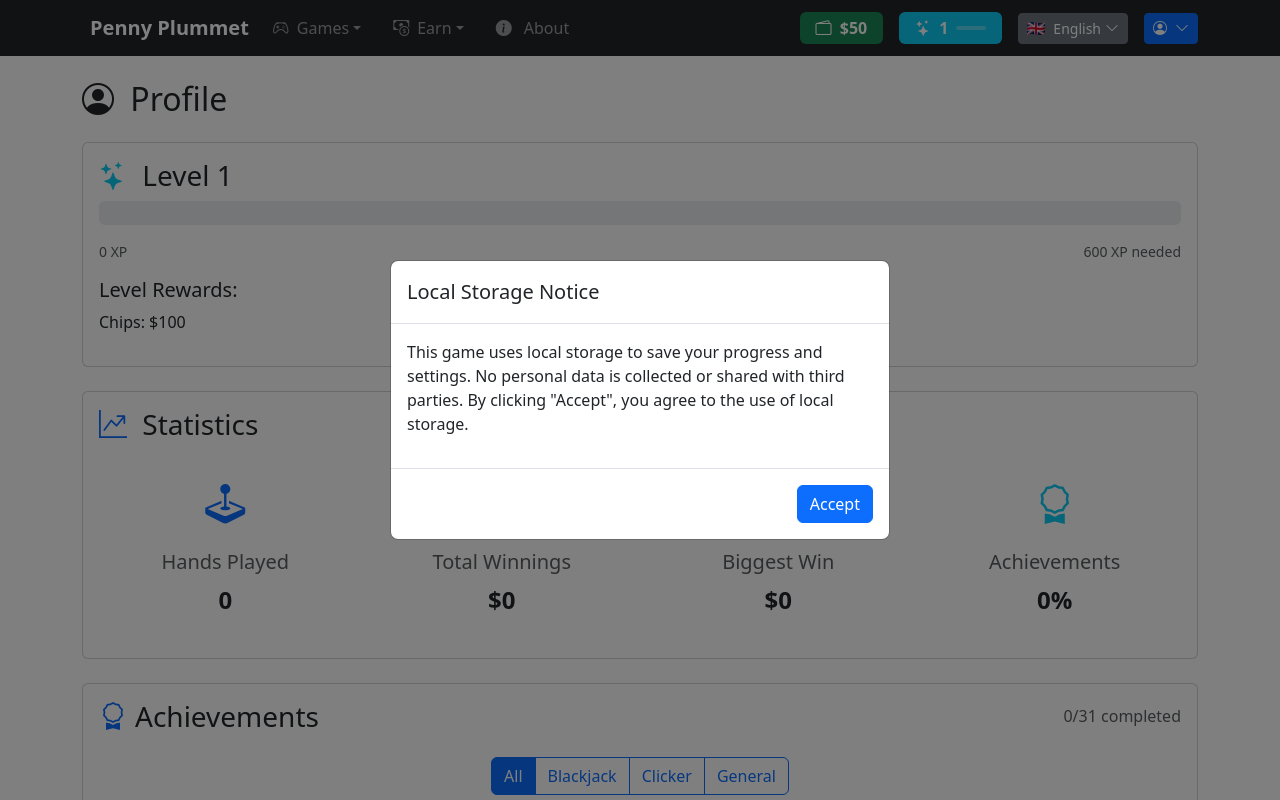
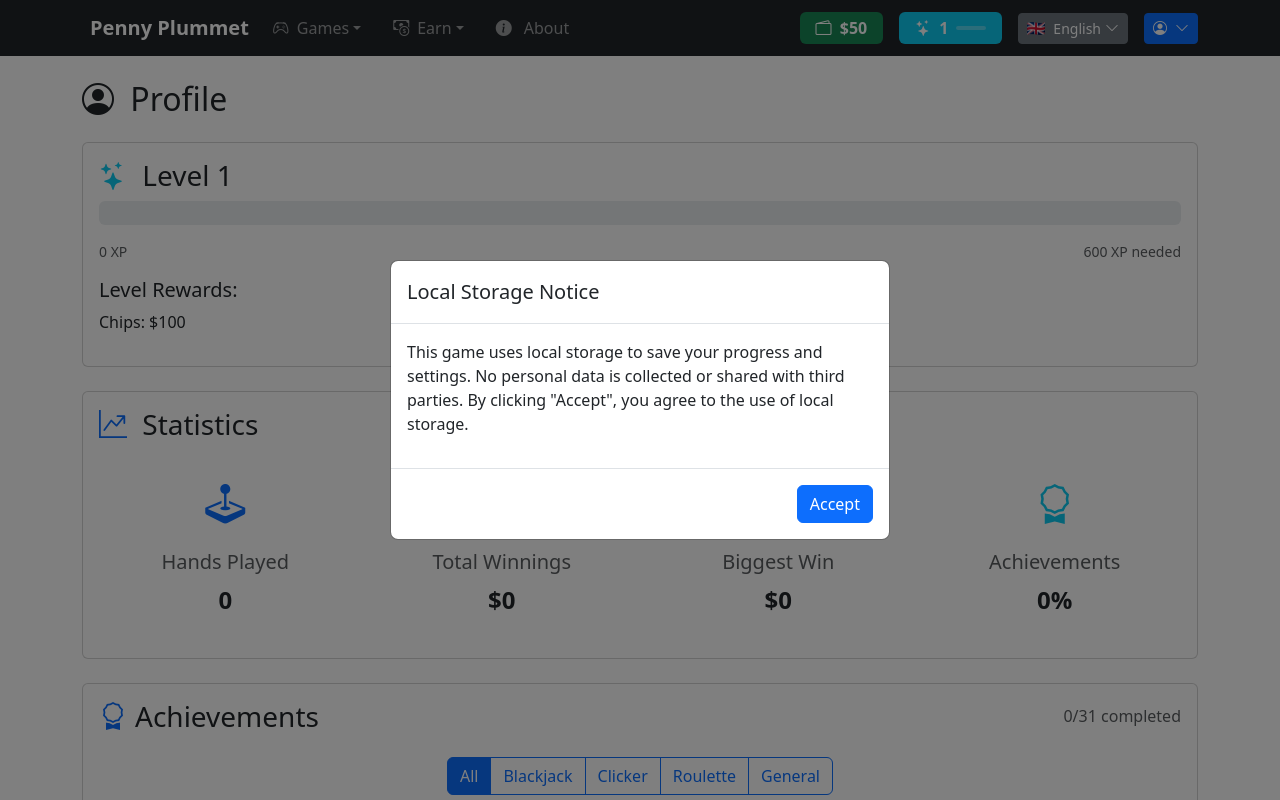
Before and after one commit to benceb2/penny-plummet, a Vue app: page /profile in a window 1280 px wide. Shown: the top 800 px of the page. Built offline with nearby package versions, Linux system fonts and the light colour scheme.

Commit message:
add roulette achievement category

```diff
--- a/src/locales/en/achievements.ts
+++ b/src/locales/en/achievements.ts
@@ -96,7 +96,7 @@ export default {
         "description": "Earn 2,000 chips while offline in one session"
       }
     },
-    "general": {
+    "roulette": {
       "lucky_number": {
         "title": "Lucky Number",
         "description": "Win with a straight bet in Roulette"
@@ -112,7 +112,9 @@ export default {
       "roulette_hot_streak": {
         "title": "Roulette Hot Streak",
         "description": "Win 3 roulette spins in a row"
-      },
+      }
+    },
+    "general": {
       "small_fortune": {
         "title": "Small Fortune",
         "description": "Accumulate $1,000 in chips"
--- a/src/locales/en/profile.ts
+++ b/src/locales/en/profile.ts
@@ -22,6 +22,7 @@ export default {
         "all": "All",
         "blackjack": "Blackjack",
         "clicker": "Clicker",
+        "roulette": "Roulette",
         "general": "General"
       }
     }
--- a/src/locales/hu/achievements.ts
+++ b/src/locales/hu/achievements.ts
@@ -96,7 +96,7 @@ export default {
         "description": "Szerezzen 2000 zsetont offline egy alkalommal"
       }
     },
-    "general": {
+    "roulette": {
       "lucky_number": {
         "title": "Szerencsés szám",
         "description": "Nyerj egyenes téttel a rulettben"
@@ -112,7 +112,9 @@ export default {
       "roulette_hot_streak": {
         "title": "Rulett Széria",
         "description": "Nyerjen 3 rulett pörgetést egymás után"
-      },
+      }
+    },
+    "general": {
       "small_fortune": {
         "title": "Kis Vagyon",
         "description": "Gyűjtsön össze 1000$ zsetont"
--- a/src/locales/hu/profile.ts
+++ b/src/locales/hu/profile.ts
@@ -22,6 +22,7 @@ export default {
         "all": "Összes",
         "blackjack": "Blackjack",
         "clicker": "Kattintós",
+        "roulette": "Rulett",
         "general": "Általános"
       }
     }
--- a/src/stores/achievementStore.ts
+++ b/src/stores/achievementStore.ts
@@ -46,6 +46,23 @@ export const useAchievementStore = defineStore('achievements', () => {
   const unclaimedAchievements = computed(() => {
     return achievements.value.filter(a => a.completed && !a.claimed);
   });
+
+  const rouletteAchievementIds = new Set([
+    'lucky_number',
+    'roulette_regular',
+    'roulette_marathon',
+    'roulette_hot_streak'
+  ]);
+
+  const normalizeAchievementCategories = () => {
+    achievements.value.forEach((achievement) => {
+      if (rouletteAchievementIds.has(achievement.id)) {
+        achievement.category = 'roulette';
+      }
+    });
+  };
+
+  normalizeAchievementCategories();
 
   // Methods
   function getAchievementKey(achievement: AchievementWithClaim) {
--- a/src/types/Achievement.ts
+++ b/src/types/Achievement.ts
@@ -10,5 +10,5 @@ export interface Achievement {
     chips: number;
     xp: number;
   }; // Chips or XP reward
-  category: 'blackjack' | 'clicker' | 'general';
+  category: 'blackjack' | 'clicker' | 'roulette' | 'general';
 }
--- a/src/utils/achievementUitl.ts
+++ b/src/utils/achievementUitl.ts
@@ -326,6 +326,7 @@ export const achievements = ref<Achievement[]>([
     },
     category: 'clicker'
   },
+  // Roulette achievements
   {
     id: 'lucky_number',
     title: 'Lucky Number',
@@ -338,7 +339,7 @@ export const achievements = ref<Achievement[]>([
       chips: 250,
       xp: 150
     },
-    category: 'general'
+    category: 'roulette'
   },
   {
     id: 'roulette_regular',
@@ -352,7 +353,7 @@ export const achievements = ref<Achievement[]>([
       chips: 500,
       xp: 200
     },
-    category: 'general'
+    category: 'roulette'
   },
   {
     id: 'roulette_marathon',
@@ -366,7 +367,7 @@ export const achievements = ref<Achievement[]>([
       chips: 1500,
       xp: 500
     },
-    category: 'general'
+    category: 'roulette'
   },
   {
     id: 'roulette_hot_streak',
@@ -380,7 +381,7 @@ export const achievements = ref<Achievement[]>([
       chips: 800,
       xp: 300
     },
-    category: 'general'
+    category: 'roulette'
   },
   {
     id: 'small_fortune',
--- a/src/views/profile/ProfileView.vue
+++ b/src/views/profile/ProfileView.vue
@@ -168,7 +168,7 @@ watch([selectedCategory], () => {
             <div class="d-flex justify-content-center mb-4">
               <div class="btn-group" role="group">
                 <button
-                  v-for="category in ['all', 'blackjack', 'clicker', 'general']"
+                  v-for="category in ['all', 'blackjack', 'clicker', 'roulette', 'general']"
                   :key="category"
                   class="btn"
                   :class="selectedCategory === category ? 'btn-primary' : 'btn-outline-primary'"
```
